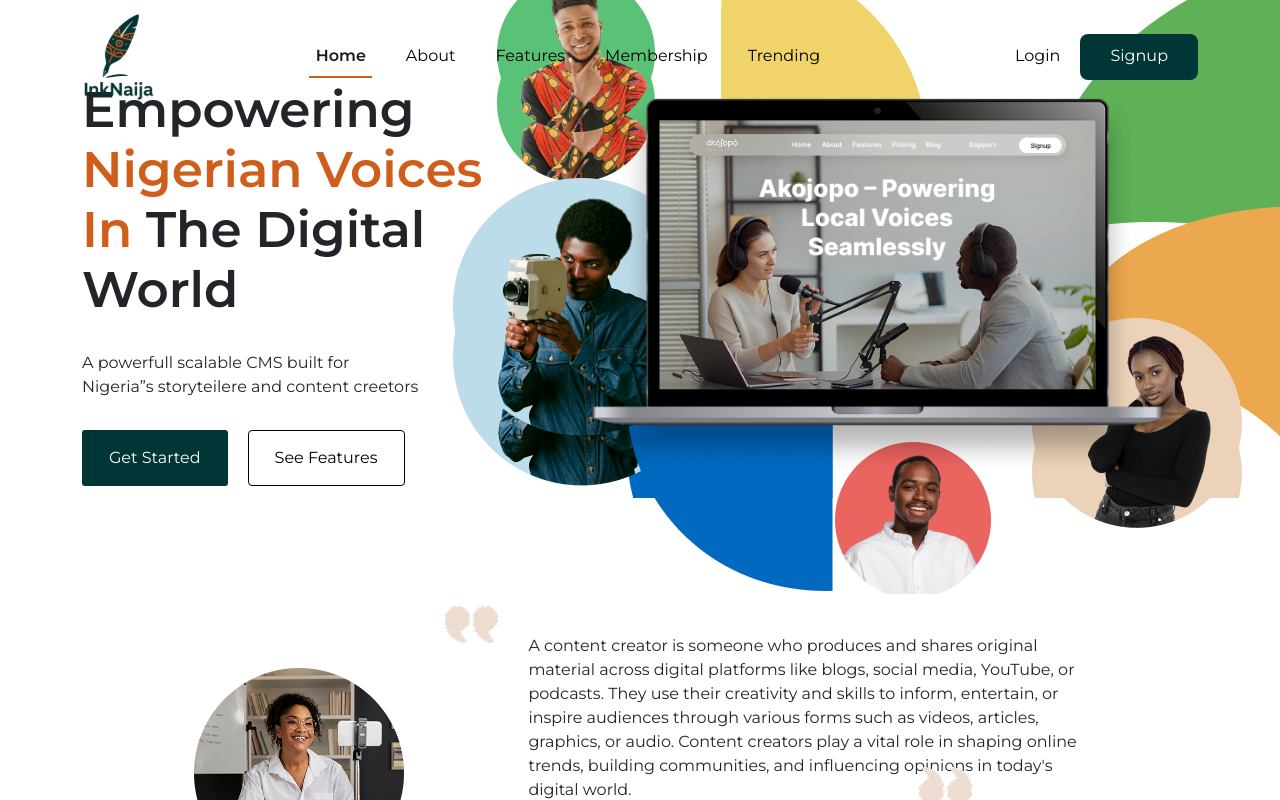
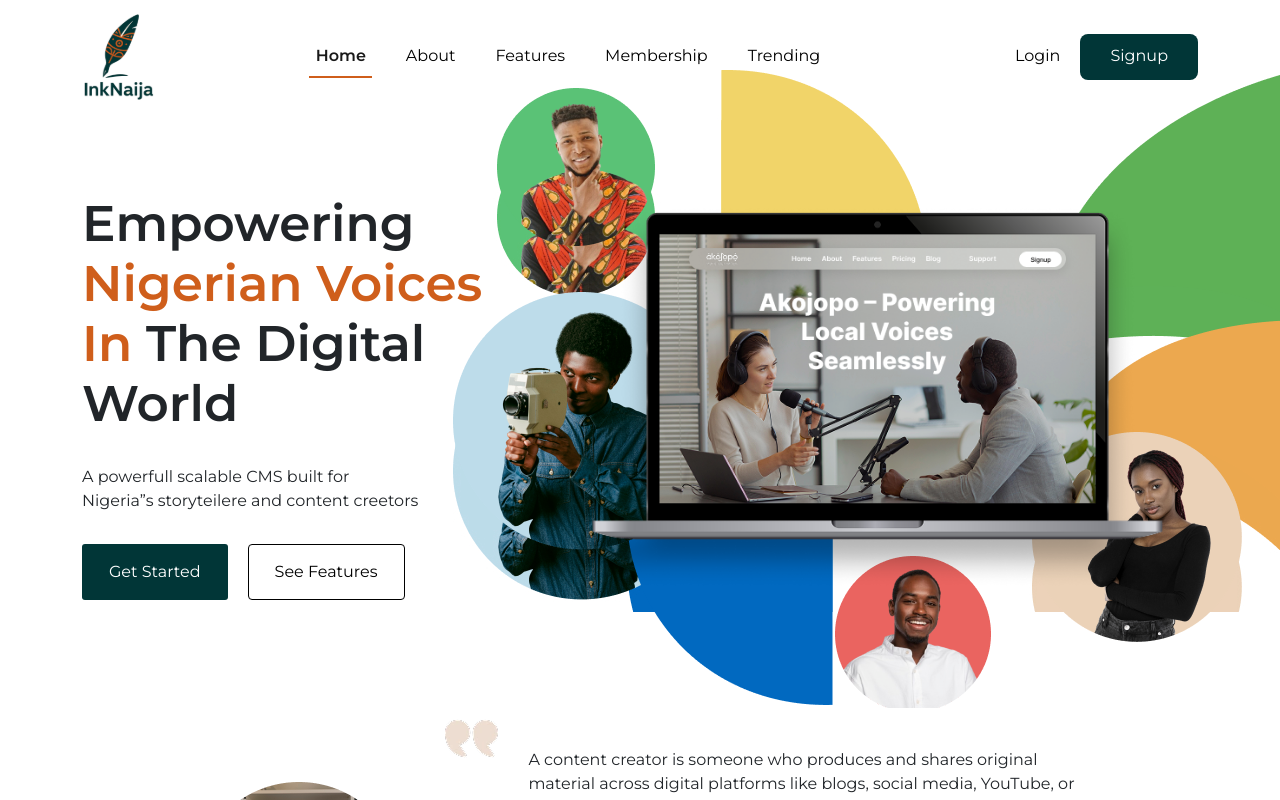
Before and after one commit to ascinate/akojopo, a Next.js app: page / in a window 1280 px wide. Shown: the top 800 px of the page. Built offline with nearby package versions, Linux system fonts and the light colour scheme.

Commit message:
Update globals.css

```diff
--- a/src/app/globals.css
+++ b/src/app/globals.css
@@ -1050,12 +1050,6 @@ font-size: 40px;
 
 /* navbar */
 
-.navbar {
-  position: fixed;
-  top: 0;
-  width: 100%;
-}
-
 .navbar-light .navbar-nav .nav-link,
 .right-menus01 .nav-link{
    font-weight: 500;
```
